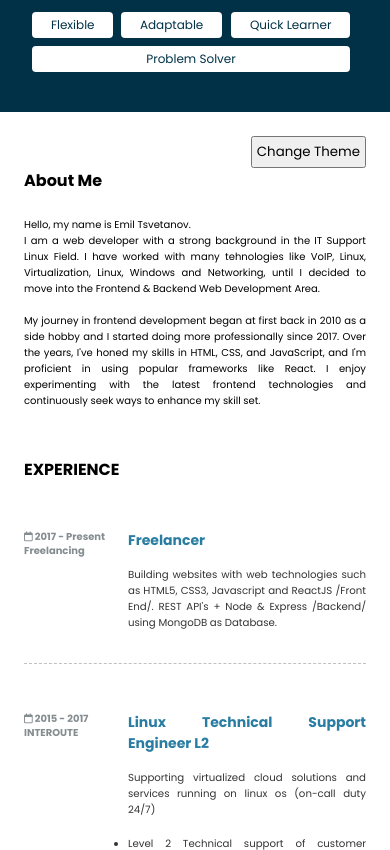
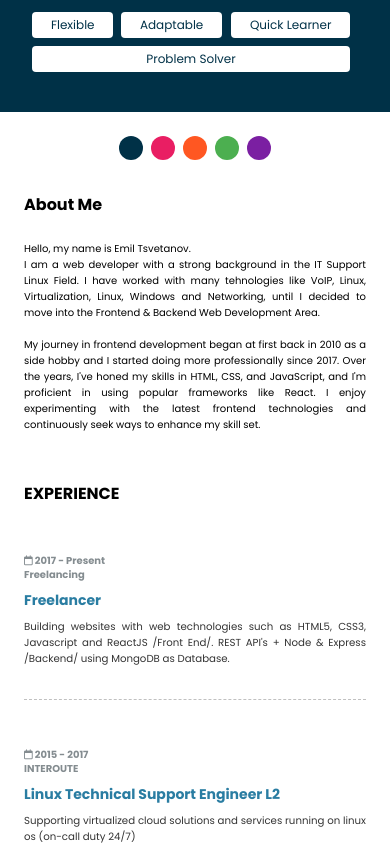
Before and after one commit to Emox87/portfolio-cv, a website: page index.html in a window 390 px wide. Shown: the part 1780-2630 px from the top of the page. Drawn offline with nearby package versions, Linux system fonts and the light colour scheme.

Commit message:
Responsive refactoring

```diff
--- a/index.html
+++ b/index.html
@@ -53,7 +53,7 @@
           data-aos-duration="1000"
           data-aos-easing="ease-in-out"
         >
-          <h2 class="title u-margin-bottom-big">Contact Info</h2>
+          <h2 class="title u-margin-bottom-small">Contact Info</h2>
           <ul>
             <li>
               <span class="icon">
@@ -454,7 +454,59 @@
 
       <!-- RIGHT SIDE -->
       <section class="right-side">
-        <button class="btn" id="btn-change-theme">Change Theme</button>
+        <div class="right-side__themes" id="themesContainer">
+          <div
+            class="right-side__themes--1"
+            data-color-index="0"
+            title="change theme"
+            data-aos="zoom-in-down"
+            data-aos-offset="50"
+            data-aos-delay="100"
+            data-aos-duration="800"
+            data-aos-easing="ease-in-out"
+          ></div>
+          <div
+            class="right-side__themes--2"
+            data-color-index="1"
+            title="change theme"
+            data-aos="zoom-in-up"
+            data-aos-offset="50"
+            data-aos-delay="100"
+            data-aos-duration="800"
+            data-aos-easing="ease-in-out"
+          ></div>
+          <div
+            class="right-side__themes--3"
+            data-color-index="2"
+            title="change theme"
+            data-aos="zoom-in-down"
+            data-aos-offset="50"
+            data-aos-delay="100"
+            data-aos-duration="800"
+            data-aos-easing="ease-in-out"
+          ></div>
+          <div
+            class="right-side__themes--4"
+            data-color-index="3"
+            title="change theme"
+            data-aos="zoom-in-up"
+            data-aos-offset="50"
+            data-aos-delay="100"
+            data-aos-duration="800"
+            data-aos-easing="ease-in-out"
+          ></div>
+          <div
+            class="right-side__themes--5"
+            data-color-index="4"
+            title="change theme"
+            data-aos="zoom-in-down"
+            data-aos-offset="50"
+            data-aos-delay="100"
+            data-aos-duration="800"
+            data-aos-easing="ease-in-out"
+          ></div>
+        </div>
+        <!-- <button class="btn" id="btn-change-theme">Change Theme</button> -->
         <div class="right-side__aboutme">
           <h2
             class="title2"
--- a/js/custom.js
+++ b/js/custom.js
@@ -1,8 +1,10 @@
 // Get the root element
 const r = document.querySelector(":root");
 
+const themesButtons = document.getElementById("themesContainer");
+
 // Get the button element
-const btn = document.getElementById("btn-change-theme");
+// const btn = document.getElementById("btn-change-theme");
 
 function setLevels() {
   const levelElements = document.querySelectorAll(
@@ -63,37 +65,26 @@ const themesArr = [
   },
 ];
 
-// Random Number fom 0 to max
-function randomNumber(max) {
-  return Math.floor(Math.random() * max);
-}
-
-// Changing random themes
-function changeRandomTheme(themeIndex) {
-  const currentThemeIndex = themesArr.indexOf(themesArr[themeIndex]);
-  let randThemeIndex;
-
-  do {
-    randThemeIndex = randomNumber(themesArr.length);
-  } while (currentThemeIndex === randThemeIndex);
-
-  if (currentThemeIndex != randThemeIndex) {
-    localStorage.setItem("currentThemeIndex", randThemeIndex);
-    const themesObj = themesArr[randThemeIndex];
-    for (let property in themesObj) {
-      r.style.setProperty(property, themesObj[property]);
-    }
+function changeTheme(themeIndex = 0) {
+  const themesObj = themesArr[themeIndex];
+  for (let property in themesObj) {
+    r.style.setProperty(property, themesObj[property]);
   }
+  localStorage.setItem("activeTheme", themeIndex);
 }
 
 // On Page Load
 window.onload = () => {
-  localStorage.setItem("currentThemeIndex", 0);
+  if (localStorage.getItem("activeTheme") !== null) {
+    changeTheme(localStorage.getItem("activeTheme"));
+  }
   setLevels();
   AOS.init();
 };
 
-// Button theme event listener --> changing themes
-btn.addEventListener("click", () =>
-  changeRandomTheme(localStorage["currentThemeIndex"])
-);
+for (const btn of themesButtons.children) {
+  btn.addEventListener("click", () => {
+    console.log(btn.dataset.colorIndex);
+    changeTheme(btn.dataset.colorIndex);
+  });
+}
--- a/sass/abstracts/_mixins.scss
+++ b/sass/abstracts/_mixins.scss
@@ -19,8 +19,33 @@ breakpoint argument choices:
 */
 @mixin respond($breakpoint) {
   @if $breakpoint ==phone {
-    @media (max-width: 600px) {
-      @content
+    @media (max-width: 37.5em) {
+      @content;
+    }
+  }
+
+  @if $breakpoint ==tablet-portret {
+    @media (max-width: 56.25em) {
+      @content;
+    }
+  }
+
+  @if $breakpoint ==tablet-landscape {
+    @media (max-width: 75em) {
+      @content;
+    }
+  }
+
+  @if $breakpoint ==big-desktop {
+    @media (min-width: 112.5em) {
+      @content;
     }
   }
 }
+
+@mixin themeButton($color) {
+  width: 3rem;
+  height: 3rem;
+  border-radius: 50%;
+  background-color: $color;
+}
--- a/sass/base/_base.scss
+++ b/sass/base/_base.scss
@@ -19,8 +19,20 @@
 }
 
 html {
-  // 1rem is equal to 10px
+  // 1rem is equal to 10px 10/16 = 62.5
   font-size: 62.5%;
+
+  @include respond(big-desktop) {
+    font-size: 75% // 1rem = 12px, 12/16 = 75%
+  }
+
+  @include respond(tablet-landscape) {
+    font-size: 56.25%; // 1rem = 9px, 9/16 = 50%
+  }
+
+  @include respond(tablet-portrait) {
+    font-size: 50%; // 1rem=8px, 8/16=50%
+  }
 
   @include respond(phone) {
     font-size: 50%;
--- a/sass/layout/_layout.scss
+++ b/sass/layout/_layout.scss
@@ -5,6 +5,7 @@
   max-width: 100rem;
   margin: 5rem auto;
   box-shadow: 0 3.5rem 5.5rem rgba($color-black, 0.5);
+  overflow: hidden;
 
   display: grid;
   grid-template-columns: 1fr 2fr;
@@ -83,8 +84,6 @@
     font-size: 1rem;
     display: flex;
     flex-flow: column nowrap;
-
-
 
     ul {
       list-style-type: none;
@@ -232,6 +231,43 @@
     }
   }
 
+  &__themes {
+    display: flex;
+    flex-flow: row nowrap;
+    justify-content: center;
+
+    & > div:nth-child(even) {
+      margin: 0 1rem;
+    }
+
+    & > * {
+      &:hover {
+        border: 3px solid rgb(112, 117, 117);
+        cursor: pointer;
+      }
+    }
+
+    &--1 {
+      @include themeButton(#003147);
+    }
+
+    &--2 {
+      @include themeButton(#E91E63);
+    }
+
+    &--3 {
+      @include themeButton(#FF5722);
+    }
+
+    &--4 {
+      @include themeButton(#4CAF50);
+    }
+
+    &--5 {
+      @include themeButton(#7B1FA2);
+    }
+  }
+
   &__aboutme {
     margin-top: 4rem;
     font-size: 1.25rem;
@@ -247,6 +283,7 @@
     color: var(--right-side-year-company-color);
     font-size: 1.5rem;
     display: flex;
+    flex-flow: column nowrap;
     margin: 6rem 0;
 
     &:not(:last-child) {
@@ -256,26 +293,28 @@
   }
 
   &__year-company {
-    min-width: 13rem;
     color: inherit;
   }
 
   &__text {
     text-align: justify;
     font-size: 1em;
-
+    color: var(--right-side-paragraph-color);
 
     h4 {
-      margin-bottom: 2rem;
+      margin-top: 1rem;
+      margin-bottom: 1rem;
       font-size: 1.75rem;
       color: var(--right-side-position-color);
+    }
+
+    ul {
+      list-style-type: none;
     }
 
     ul,
     p {
       font-size: .85em;
     }
-
-    color: var(--right-side-paragraph-color);
   }
 }
```
Also changed, not shown: sass/base/_typography.scss (+4 -3 lines), css/style.css.
